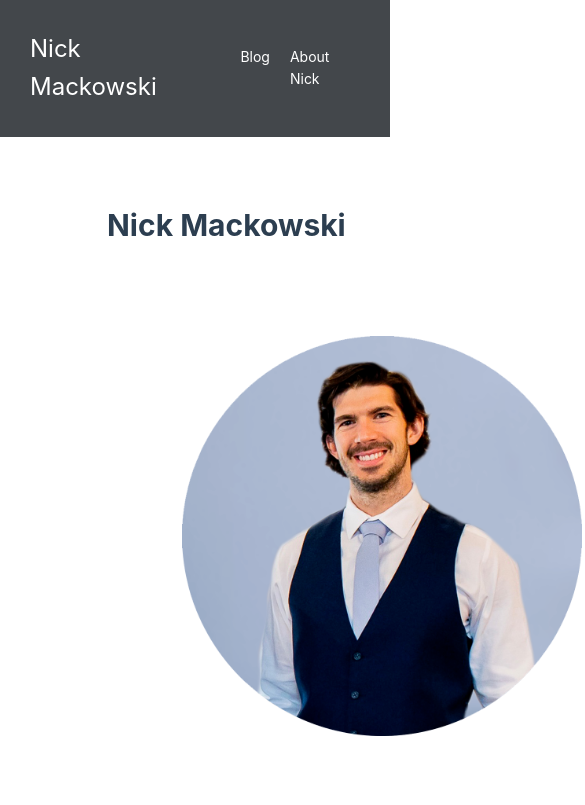
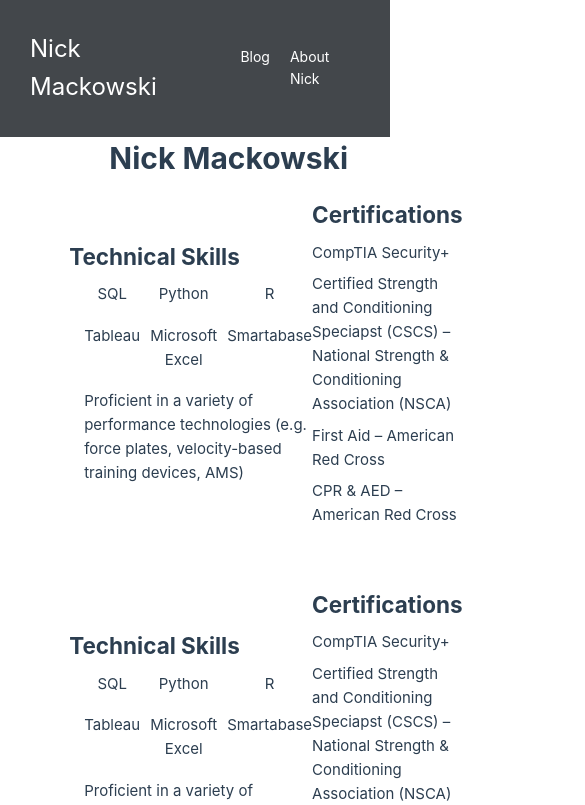
Before and after one commit to nmack41/nmdotcom, a Vue app: page / in a window 390 px wide. Shown: the top 805 px of the page, 585 px wide, since content can reach past the window. Built offline with nearby package versions, Linux system fonts and the light colour scheme.

Commit message:
mobile adjustments

```diff
--- a/src/views/AboutView.vue
+++ b/src/views/AboutView.vue
@@ -1,7 +1,32 @@
 <template>
   <div class="about-me">
     <h1>Nick Mackowski</h1>
-    <div class="about-me-wrapper">
+    <div class="about-me-profile dekstop">
+      <div class="about-me-profile">
+        <img
+          id="profile1"
+          src="/src/assets/Nick_circle_2.png"
+          alt="profile-pic"
+        />
+      </div>
+      <div class="about-me-skillcerts">
+        <div class="skills">
+          <h2>Technical Skills</h2>
+          <div class="techskills">
+            <div v-for="(skill, index) in skills" :key="index">
+              <p>{{ skill }}</p>
+            </div>
+          </div>
+        </div>
+        <div class="certifications">
+          <h2>Certifications</h2>
+          <div v-for="(cert, index) in certs" :key="index">
+            <p>{{ cert }}</p>
+          </div>
+        </div>
+      </div>
+    </div>
+    <div class="about-me-profile mobile">
       <div class="about-me-profile">
         <img
           id="profile1"
@@ -139,30 +164,8 @@ export default {
 </script>
 
 <style scoped>
-@media only screen and (max-width: 900px) {
-  .about-me-wrapper {
-    flex-direction: column;
-    align-items: center;
-  }
-
-  .about-me-profile,
-  .about-me-skillcerts {
-    width: 100%;
-    margin: 0;
-  }
-
-  .about-me-skillcerts {
-    order: 1; /* Forces the techskills to go below the image */
-    padding-left: 0;
-  }
-
-  .about-me-profile {
-    order: 0; /* Keeps the image on top */
-  }
-}
-
 .about-me {
-  padding: 5em;
+  padding: 2%;
   width: 100%;
   display: flex;
   flex-direction: column;
@@ -170,32 +173,50 @@ export default {
   text-align: left;
 }
 
-.about-me-wrapper {
+@media only screen and (max-width: 900px) {
+  .about-me-profile.mobile {
+    display: flex; /* Show mobile profile div on mobile */
+  }
+
+  .about-me-profile.desktop {
+    display: none; /* Hide desktop profile div on mobile */
+  }
+
+  h1 {
+    text-align: center;
+  }
+}
+
+@media only screen and (min-width: 901px) {
+  .about-me-profile.desktop {
+    display: flex; /* Show desktop profile div on desktop */
+  }
+
+  .about-me-profile.mobile {
+    display: none; /* Hide mobile profile div on desktop */
+  }
+}
+
+.about-me-profile-image,
+.about-me-skillcerts {
+  width: 100%;
+  max-width: 400px;
+  padding: 2%;
+}
+
+.about-me-profile,
+.about-me-skillcerts {
+  width: 100%;
   display: flex;
-  flex-direction: row;
-  justify-content: space-between;
-  width: 80%;
+  align-items: center;
+  text-align: center;
+  padding: 2%;
 }
 
 #profile1 {
-  width: 400px;
-  height: 400px;
-}
-
-.about-me-profile {
-  display: flex;
-  align-items: center;
-  text-align: center;
-  padding: 5em;
-}
-
-.about-me-skillcerts {
-  align-items: center;
-  text-align: center;
-  flex-direction: row;
-  width: 50%;
-  padding-left: 2em;
-  padding-top: 5%;
+  width: 100%;
+  max-width: 400px;
+  height: auto;
 }
 
 .techskills {
@@ -232,6 +253,11 @@ h3 {
   width: 100%;
 }
 
+h2,
+h3 {
+  text-align: left;
+}
+
 ul {
   margin-top: 1em;
 }
```
